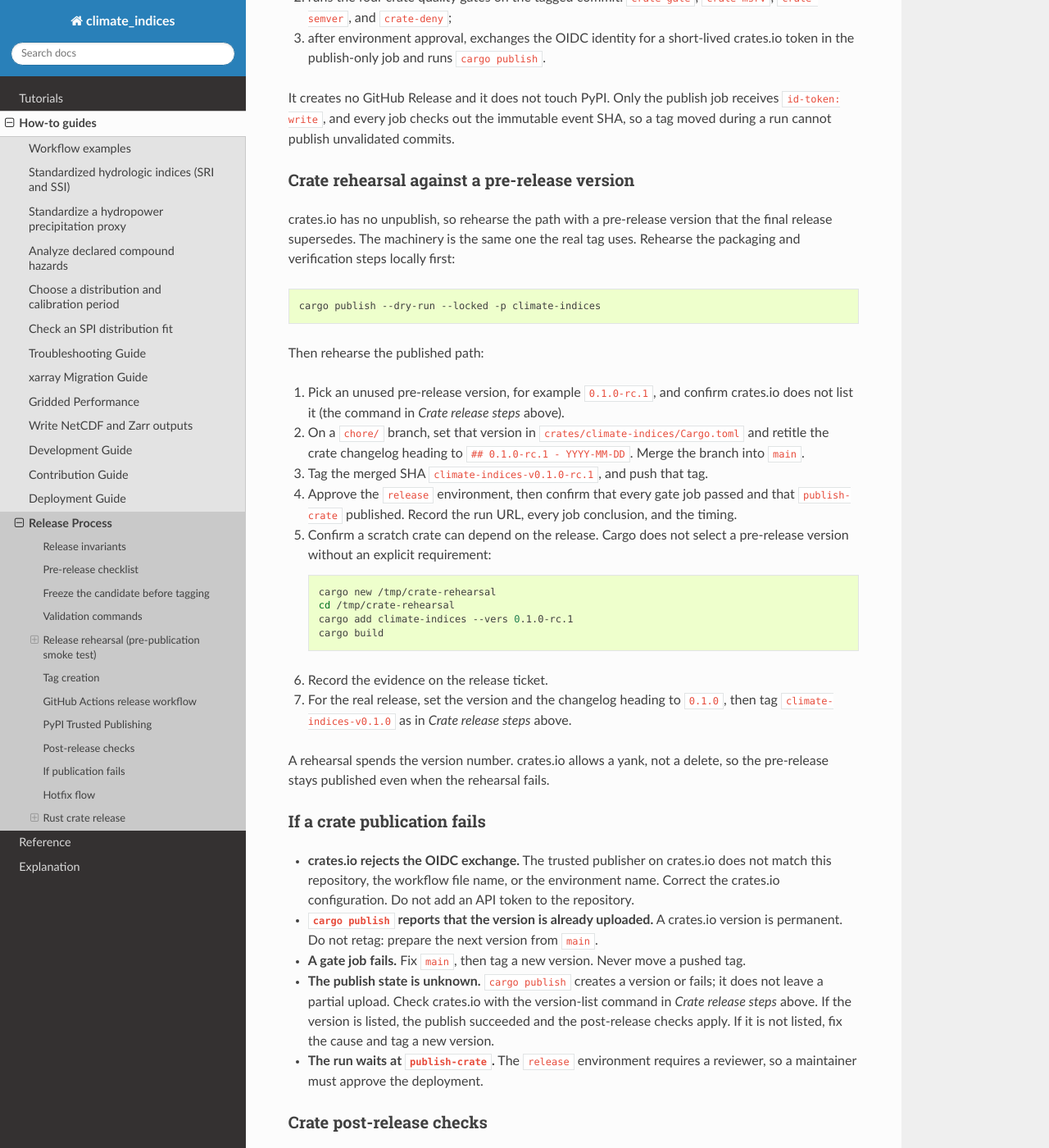
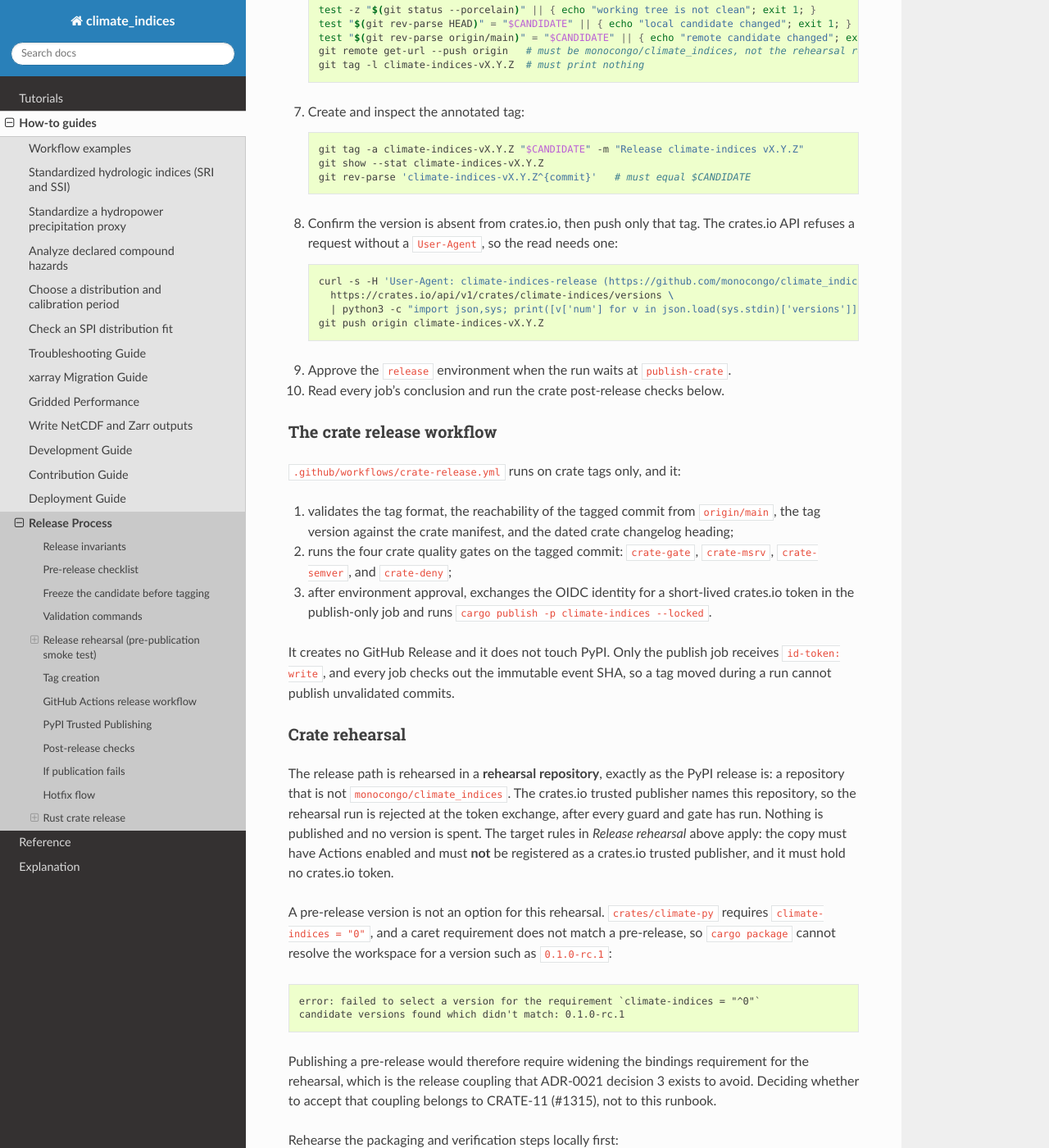
Before and after one commit to monocongo/climate_indices, a Sphinx documentation site: the page built from docs/release-process.md, in a window 1280 px wide and 1400 px high, scrolled down 9885 px. Shown: the whole window at 82% size. Built offline with Sphinx 7.4.7 and the Read the Docs theme 3.1.0, drawn with Linux system fonts in a browser that asks for light colours; some of the changed text lies outside the part shown.

Commit message:
test(crate): harden the crate release guards and correct the runbook
Fixes from the review pass on the crate release work:

- Drop the pre-release tag lane. `crates/climate-py` requires
  `climate-indices = "0"`, and a caret requirement does not match a
  pre-release, so `cargo package` cannot resolve the workspace for a
  version such as `0.1.0-rc.1`. The rehearsal is a rehearsal-repository
  run instead, and the runbook records the measured error.
- Refresh `Cargo.lock` in the release steps. Every crate gate runs with
  `--locked`, and a bumped member version fails them until the lock
  records it.
- Give the crates.io API reads a User-Agent: crates.io answers 403
  without one.
- Document the yank command and its API-token requirement, the crates.io
  owner list, and the tag ruleset that does not yet cover the new
  namespace.
- Make the new guards real tripwires: derive the job names from the
  workflow text, reject a step-level `if:`, require one tag pattern per
  workflow, require commit-pinned actions, limit every non-publish job
  to a read-only token, ignore commented-out guards, and assert each
  documented failure path.

````diff
--- a/docs/release-process.md
+++ b/docs/release-process.md
@@ -401,58 +401,88 @@
 
 ### Crate release invariants
 
-- Crate tags are annotated tags named `climate-indices-vX.Y.Z`. The optional
-  pre-release suffix (`climate-indices-vX.Y.Z-rc.1`) is the rehearsal lane. Build
-  metadata (`+`) is rejected, because cargo normalizes it and the tag and the
-  published version would disagree.
+- Crate tags are annotated tags named `climate-indices-vX.Y.Z`, with an exact
+  version and no suffix. A pre-release version cannot be used in this workspace:
+  `crates/climate-py` requires `climate-indices = "0"`, and a caret requirement
+  does not match a pre-release (see *Crate rehearsal* below).
 - The tag version, the `version` in `crates/climate-indices/Cargo.toml`, and the
   crate changelog heading must all name the same version. The workflow checks all
   three before it publishes anything.
 - The crate version and the crate changelog are the crate's own.
   `crates/climate-indices/CHANGELOG.md` holds the crate history, and it does not
   follow `pyproject.toml` or the root `CHANGELOG.md`.
-- A crates.io version is permanent. A version is used once, and a bad release is
-  yanked rather than replaced.
+- A published crates.io version cannot be replaced or edited. A version is used
+  once, and the remedy for a bad release is `cargo yank`, not a new upload of the
+  same version.
 - `climate-py` stays `publish = false`. Only the crate is published.
 
 ### Crate one-time setup
 
-Confirm all three before the first crate release:
+Confirm all five items before the first crate release:
 
 1. On crates.io, the `climate-indices` crate has a trusted publisher with owner
    `monocongo`, repository `climate_indices`, workflow `crate-release.yml`, and
-   environment `release`. The crate already exists on crates.io, so no bootstrap
-   token is needed to register the publisher.
-2. The GitHub `release` environment still requires a reviewer. The crate publish
+   environment `release`. The crate exists on crates.io already (the `0.0.0`
+   placeholder), so no bootstrap token is needed to register the publisher.
+2. The crates.io owner list is the intended one. Only `monocongo` is an owner
+   today. ADR-0021 decision 5 leaves the second owner to the maintainer, and
+   adding one is a crates.io account action rather than a repository change.
+3. The GitHub tag ruleset covers the new namespace. The *Protect release tags*
+   ruleset matches `refs/tags/v*.*.*` only, so add `refs/tags/climate-indices-v*`
+   to it. Without that, a crate tag can be moved or deleted, and the
+   "never move a pushed tag" invariant has no enforcement.
+4. The GitHub `release` environment still requires a reviewer. The crate publish
    job uses that same environment, so a crate release needs the same approval as
    the PyPI release.
-3. This repository has no `CARGO_REGISTRY_TOKEN` secret. The publish job exchanges
+5. This repository has no `CARGO_REGISTRY_TOKEN` secret. The publish job exchanges
    the workflow's OIDC identity for a short-lived token, and
    `crates-io-auth-action` revokes that token when the job ends.
 
 ### Crate release steps
 
-1. Bump `version` in `crates/climate-indices/Cargo.toml`.
+1. Bump `version` in `crates/climate-indices/Cargo.toml`, then refresh the member
+   version recorded in `Cargo.lock`. Every crate gate runs with `--locked`, and a
+   stale lock fails them:
+   ```bash
+   cargo update --workspace
+   ```
 2. Retitle the `## Unreleased` heading in
    `crates/climate-indices/CHANGELOG.md` to `## X.Y.Z - YYYY-MM-DD`, using the
-   intended tag day.
+   intended tag day. The workflow refuses to publish while the section is present.
 3. Open a PR into `main`, then let the maintainer merge it after review and
    passing CI.
 4. Record the full 40-character SHA of the merged `main` tip.
-5. Run the checks in *Tag creation* above with the crate tag name, then create
-   the annotated tag:
+5. Rehearse that SHA as described in *Crate rehearsal* below.
+6. From a clean maintainer worktree, confirm that the candidate has not moved and
+   that the tag is free. The PyPI checks in *Tag creation* above do not apply to
+   the crate: this project publishes no crate to PyPI, and no crate job reads a
+   tagger date.
+   ```bash
+   git switch main
+   git pull --ff-only origin main
+   CANDIDATE=<full 40-character SHA recorded on the release ticket>
+   test -z "$(git status --porcelain)" || { echo "working tree is not clean"; exit 1; }
+   test "$(git rev-parse HEAD)" = "$CANDIDATE" || { echo "local candidate changed"; exit 1; }
+   test "$(git rev-parse origin/main)" = "$CANDIDATE" || { echo "remote candidate changed"; exit 1; }
+   git remote get-url --push origin   # must be monocongo/climate_indices, not the rehearsal repo
+   git tag -l climate-indices-vX.Y.Z  # must print nothing
+   ```
+7. Create and inspect the annotated tag:
    ```bash
    git tag -a climate-indices-vX.Y.Z "$CANDIDATE" -m "Release climate-indices vX.Y.Z"
+   git show --stat climate-indices-vX.Y.Z
    git rev-parse 'climate-indices-vX.Y.Z^{commit}'   # must equal $CANDIDATE
    ```
-6. Confirm the version is absent from crates.io, then push only that tag:
+8. Confirm the version is absent from crates.io, then push only that tag. The
+   crates.io API refuses a request without a `User-Agent`, so the read needs one:
    ```bash
-   curl -s https://crates.io/api/v1/crates/climate-indices/versions \
+   curl -s -H 'User-Agent: climate-indices-release (https://github.com/monocongo/climate_indices)' \
+     https://crates.io/api/v1/crates/climate-indices/versions \
      | python3 -c "import json,sys; print([v['num'] for v in json.load(sys.stdin)['versions']])"
    git push origin climate-indices-vX.Y.Z
    ```
-7. Approve the `release` environment when the run waits at `publish-crate`.
-8. Read every job's conclusion and run the crate post-release checks below.
+9. Approve the `release` environment when the run waits at `publish-crate`.
+10. Read every job's conclusion and run the crate post-release checks below.
 
 ### The crate release workflow
 
@@ -464,47 +494,80 @@
 2. runs the four crate quality gates on the tagged commit: `crate-gate`,
    `crate-msrv`, `crate-semver`, and `crate-deny`;
 3. after environment approval, exchanges the OIDC identity for a short-lived
-   crates.io token in the publish-only job and runs `cargo publish`.
+   crates.io token in the publish-only job and runs
+   `cargo publish -p climate-indices --locked`.
 
 It creates no GitHub Release and it does not touch PyPI. Only the publish job
 receives `id-token: write`, and every job checks out the immutable event SHA, so
 a tag moved during a run cannot publish unvalidated commits.
 
-### Crate rehearsal against a pre-release version
+### Crate rehearsal
 
-crates.io has no unpublish, so rehearse the path with a pre-release version that
-the final release supersedes. The machinery is the same one the real tag uses.
+The release path is rehearsed in a **rehearsal repository**, exactly as the PyPI
+release is: a repository that is not `monocongo/climate_indices`. The crates.io
+trusted publisher names this repository, so the rehearsal run is rejected at the
+token exchange, after every guard and gate has run. Nothing is published and no
+version is spent. The target rules in *Release rehearsal* above apply: the copy
+must have Actions enabled and must **not** be registered as a crates.io trusted
+publisher, and it must hold no crates.io token.
+
+A pre-release version is not an option for this rehearsal. `crates/climate-py`
+requires `climate-indices = "0"`, and a caret requirement does not match a
+pre-release, so `cargo package` cannot resolve the workspace for a version such
+as `0.1.0-rc.1`:
+
+```text
+error: failed to select a version for the requirement `climate-indices = "^0"`
+candidate versions found which didn't match: 0.1.0-rc.1
+```
+
+Publishing a pre-release would therefore require widening the bindings
+requirement for the rehearsal, which is the release coupling that ADR-0021
+decision 3 exists to avoid. Deciding whether to accept that coupling belongs to
+CRATE-11 (#1315), not to this runbook.
+
 Rehearse the packaging and verification steps locally first:
 
 ```bash
 cargo publish --dry-run --locked -p climate-indices
 ```
 
-Then rehearse the published path:
+Then rehearse the tagged path:
 
-1. Pick an unused pre-release version, for example `0.1.0-rc.1`, and confirm
-   crates.io does not list it (the command in *Crate release steps* above).
-2. On a `chore/` branch, set that version in
-   `crates/climate-indices/Cargo.toml` and retitle the crate changelog heading to
-   `## 0.1.0-rc.1 - YYYY-MM-DD`. Merge the branch into `main`.
-3. Tag the merged SHA `climate-indices-v0.1.0-rc.1`, and push that tag.
-4. Approve the `release` environment, then confirm that every gate job passed and
-   that `publish-crate` published. Record the run URL, every job conclusion, and
-   the timing.
-5. Confirm a scratch crate can depend on the release. Cargo does not select a
-   pre-release version without an explicit requirement:
+1. Take the candidate SHA from *Crate release steps* above, and pick the version
+   the release will use. Confirm crates.io does not list that version (the command
+   in *Crate release steps* above).
+2. Push the candidate as the rehearsal repository's `main`, then push the same
+   commit as the crate tag. The tag-reachability check reads the rehearsal
+   repository's `main`, so `main` lands first. Both pushes force the rehearsal copy
+   to this candidate; it holds no unique state:
    ```bash
-   cargo new /tmp/crate-rehearsal
-   cd /tmp/crate-rehearsal
-   cargo add climate-indices --vers 0.1.0-rc.1
-   cargo build
+   set -u
+   SHA=<candidate SHA>
+   TAG=climate-indices-vX.Y.Z
+   TARGET=<owner>/climate_indices-rehearsal
+   git push --force "https://github.com/$TARGET.git" "${SHA}:refs/heads/main"
+   git push --force "https://github.com/$TARGET.git" "${SHA}:refs/tags/$TAG"
    ```
-6. Record the evidence on the release ticket.
-7. For the real release, set the version and the changelog heading to `0.1.0`,
-   then tag `climate-indices-v0.1.0` as in *Crate release steps* above.
+   Never push a rehearsal tag to this repository.
+3. Watch the run and read every job's conclusion:
+   ```bash
+   gh run list -R "$TARGET" --workflow=crate-release.yml --limit 3
+   RUN=<run id>
+   gh run watch "$RUN" -R "$TARGET" --exit-status   # exits non-zero; expected
+   gh run view "$RUN" -R "$TARGET" --json jobs --jq '.jobs[] | "\(.conclusion)\t\(.name)"'
+   ```
+   Expected: `validate-crate-tag`, `crate-gate`, `crate-msrv`, `crate-semver`, and
+   `crate-deny` succeed, and `publish-crate` fails at the crates.io token exchange
+   because the rehearsal repository is not a trusted publisher. A network error or
+   an action-resolution failure is a different defect and not a pass.
+4. Confirm that crates.io still does not list the version, then record the
+   evidence on the release ticket: candidate SHA, rehearsal repository, run URL,
+   every job conclusion, the verbatim crates.io rejection, and the timing.
 
-A rehearsal spends the version number. crates.io allows a yank, not a delete, so
-the pre-release stays published even when the rehearsal fails.
+What a rehearsal does not prove: crates.io accepting the upload, and the trusted
+publisher and `release` environment configuration itself, since the rejection is
+the expected outcome in the rehearsal copy. Confirm those before the real tag.
 
 ### If a crate publication fails
 
@@ -512,7 +575,7 @@
   not match this repository, the workflow file name, or the environment name.
   Correct the crates.io configuration. Do not add an API token to the repository.
 - **`cargo publish` reports that the version is already uploaded.** A crates.io
-  version is permanent. Do not retag: prepare the next version from `main`.
+  version cannot be replaced. Do not retag: prepare the next version from `main`.
 - **A gate job fails.** Fix `main`, then tag a new version. Never move a pushed
   tag.
 - **The publish state is unknown.** `cargo publish` creates a version or fails; it
@@ -520,6 +583,15 @@
   in *Crate release steps* above. If the version is listed, the publish succeeded
   and the post-release checks apply. If it is not listed, fix the cause and tag a
   new version.
+- **A published version must be withdrawn.** Yank it. The command needs a
+  crates.io API token, which Trusted Publishing does not supply, so the maintainer
+  runs it from their own machine and not from this workflow:
+   ```bash
+   cargo yank --version X.Y.Z climate-indices
+   ```
+   A yank is the only available remedy for a single version. Deleting the crate
+  itself is possible only under narrow crates.io policy conditions, and it would
+  also remove the `0.0.0` name reservation.
 - **The run waits at `publish-crate`.** The `release` environment requires a
   reviewer, so a maintainer must approve the deployment.
 
@@ -530,9 +602,10 @@
 2. Confirm that docs.rs built the version without warnings. The build starts a few
    minutes after the publish, and a warning there is a defect to fix in the next
    version.
-3. Install the release in a scratch crate outside this checkout, as in the
-   rehearsal, and call one kernel:
+3. Install the release in a scratch crate outside this checkout:
    ```bash
+   cargo new /tmp/crate-check
+   cd /tmp/crate-check
    cargo add climate-indices@X.Y.Z
    cargo build
    ```
````
Also changed, not shown: 2 other files.
